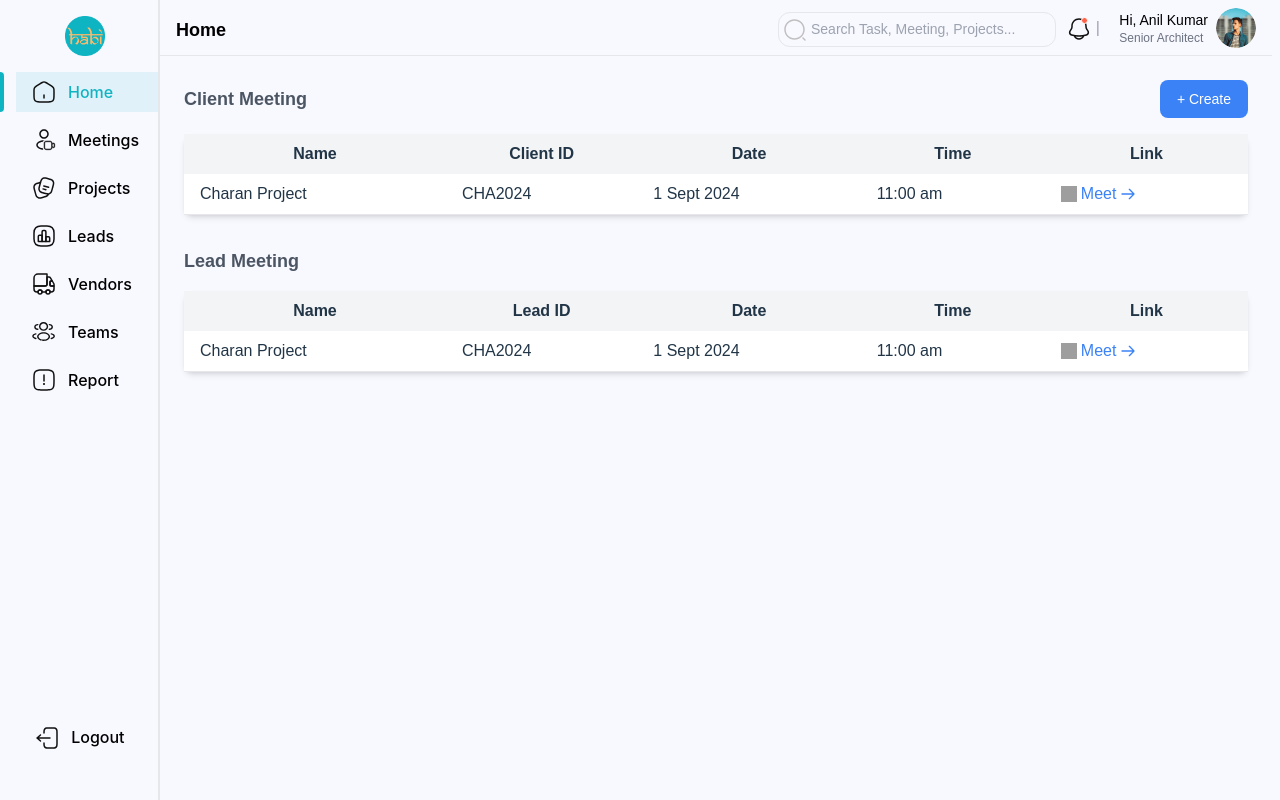
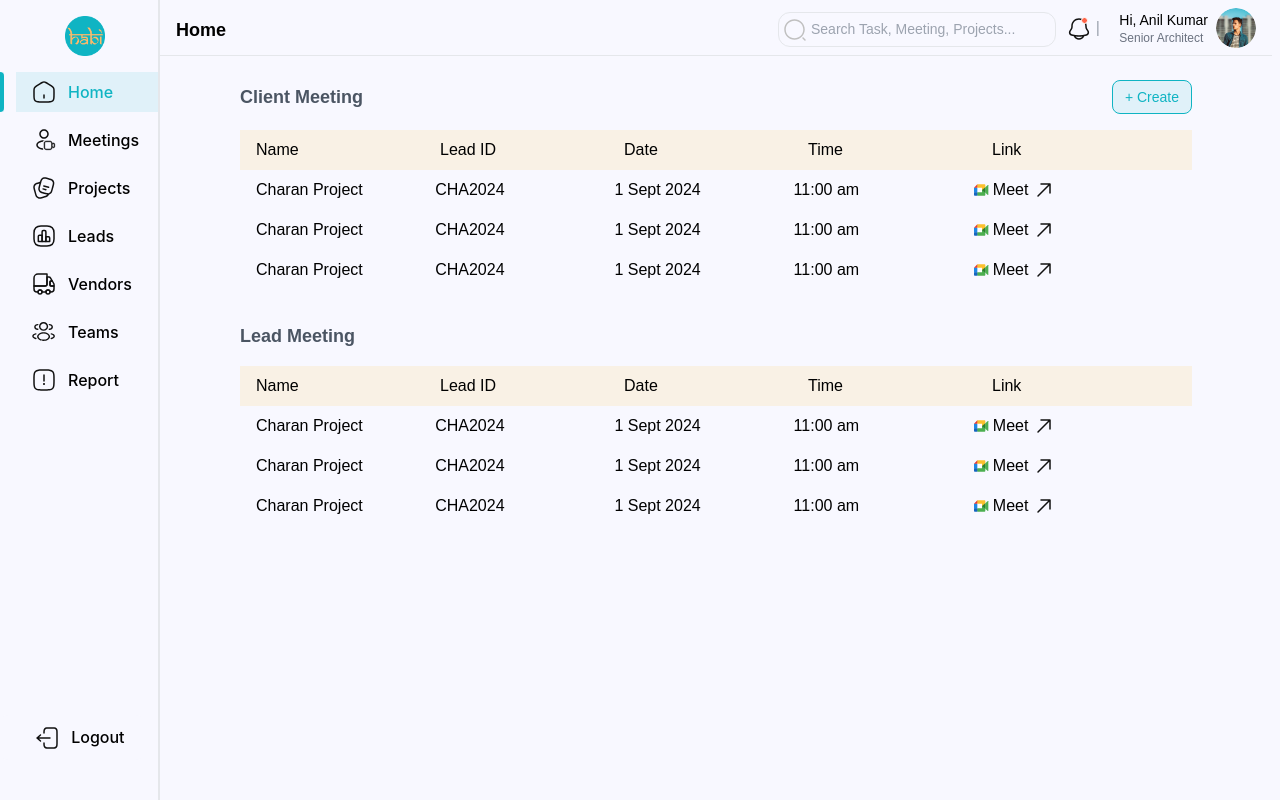
Before and after one commit to tejudharanesh/HABI_internal, a React (Vite) app: page /meeting in a window 1280 px wide. Built offline with nearby package versions, Linux system fonts and the light colour scheme; grey boxes are pictures that could not be loaded; a web font is replaced by a local one.

Commit message:
added priority

```diff
--- a/src/pages/Meeting/Meeting.jsx
+++ b/src/pages/Meeting/Meeting.jsx
@@ -1,5 +1,7 @@
 import React from "react";
 import Header from "../../components/header/Header";
+import gmeet from "../../assets/svg/gmeet.svg";
+import link from "../../assets/svg/link.svg";
 
 const meetingsData = [
   {
@@ -8,6 +10,34 @@ const meetingsData = [
     date: "1 Sept 2024",
     time: "11:00 am",
     type: "client",
+  },
+  {
+    name: "Charan Project",
+    id: "CHA2024",
+    date: "1 Sept 2024",
+    time: "11:00 am",
+    type: "client",
+  },
+  {
+    name: "Charan Project",
+    id: "CHA2024",
+    date: "1 Sept 2024",
+    time: "11:00 am",
+    type: "client",
+  },
+  {
+    name: "Charan Project",
+    id: "CHA2024",
+    date: "1 Sept 2024",
+    time: "11:00 am",
+    type: "lead",
+  },
+  {
+    name: "Charan Project",
+    id: "CHA2024",
+    date: "1 Sept 2024",
+    time: "11:00 am",
+    type: "lead",
   },
   {
     name: "Charan Project",
@@ -28,87 +58,56 @@ const Meeting = () => {
   );
 
   const renderMeetingTableRow = (meeting, index) => (
-    <tr key={index} className="bg-white border-b">
-      <td className="px-4 py-2">{meeting.name}</td>
-      <td className="px-4 py-2">{meeting.id}</td>
-      <td className="px-4 py-2">{meeting.date}</td>
-      <td className="px-4 py-2">{meeting.time}</td>
-      <td className="px-4 py-2">
-        <a href="#" className="text-blue-500 flex items-center space-x-1">
-          <img
-            src="https://upload.wikimedia.org/wikipedia/commons/5/5c/Google_Meet_icon_%282020%29.svg"
-            alt="Meet Icon"
-            className="w-4 h-4"
-          />
-          <span>Meet</span>
-          <svg
-            xmlns="http://www.w3.org/2000/svg"
-            className="h-4 w-4"
-            fill="none"
-            viewBox="0 0 24 24"
-            stroke="currentColor"
-          >
-            <path
-              strokeLinecap="round"
-              strokeLinejoin="round"
-              strokeWidth={2}
-              d="M14 5l7 7m0 0l-7 7m7-7H3"
-            />
-          </svg>
-        </a>
-      </td>
-    </tr>
+    <div className="grid grid-cols-5 mx-4 mr-10" key={index}>
+      <p className="py-2 text-black">{meeting.name}</p>
+      <p className="py-2 text-black">{meeting.id}</p>
+      <p className="py-2 text-black">{meeting.date}</p>
+      <p className="py-2 text-black">{meeting.time}</p>
+      <a
+        href="#"
+        className="text-black flex items-center space-x-1"
+        target="_blank"
+        rel="noopener noreferrer"
+      >
+        <img src={gmeet} alt="Meet Icon" className="w-4 h-4" />
+        <span>Meet</span>
+        <img src={link} alt="->" />
+      </a>
+    </div>
   );
 
   const renderMeetingCard = (meeting, index) => (
     <div
       key={index}
-      className="border bg-white shadow-md rounded-lg p-4 mb-4 flex flex-col gap-2"
+      className="border bg-layoutColor rounded-lg p-4 mb-4 flex flex-col gap-2"
     >
       <div className="flex justify-between">
-        <span className="font-semibold">Name:</span>
-        <span className="text-gray-600">{meeting.name}</span>
+        <span className="font-semibold text-black">Name:</span>
+        <span className="text-black">{meeting.name}</span>
       </div>
       <div className="flex justify-between">
-        <span className="font-semibold">Client ID:</span>
-        <span className="text-gray-600">{meeting.id}</span>
+        <span className="font-semibold text-black">Client ID:</span>
+        <span className="text-black">{meeting.id}</span>
       </div>
       <div className="flex justify-between">
-        <span className="font-semibold">Date:</span>
-        <span className="text-gray-600">{meeting.date}</span>
+        <span className="font-semibold text-black">Date:</span>
+        <span className="text-black">{meeting.date}</span>
       </div>
       <div className="flex justify-between">
-        <span className="font-semibold">Time:</span>
-        <span className="text-gray-600">{meeting.time}</span>
+        <span className="font-semibold text-black">Time:</span>
+        <span className="text-black">{meeting.time}</span>
       </div>
-      <div className="flex justify-between items-center">
+      <div className="flex justify-between items-center text-black">
         <span className="font-semibold">Link:</span>
         <a
           href="#"
-          className="text-blue-500 flex items-center space-x-1"
+          className="text-black flex items-center space-x-1"
           target="_blank"
           rel="noopener noreferrer"
         >
-          <img
-            src="https://upload.wikimedia.org/wikipedia/commons/5/5c/Google_Meet_icon_%282020%29.svg"
-            alt="Meet Icon"
-            className="w-4 h-4"
-          />
+          <img src={gmeet} alt="Meet Icon" className="w-4 h-4" />
           <span>Meet</span>
-          <svg
-            xmlns="http://www.w3.org/2000/svg"
-            className="h-4 w-4"
-            fill="none"
-            viewBox="0 0 24 24"
-            stroke="currentColor"
-          >
-            <path
-              strokeLinecap="round"
-              strokeLinejoin="round"
-              strokeWidth={2}
-              d="M14 5l7 7m0 0l-7 7m7-7H3"
-            />
-          </svg>
+          <img src={link} alt="->" />
         </a>
       </div>
     </div>
@@ -120,36 +119,32 @@ const Meeting = () => {
         className={`flex flex-col bg-layoutColor pl-2 md:px-2 h-auto w-screen md:pl-24 lg:pl-40`}
       >
         <Header />
-        <div className="p-6">
+        <div className="p-6 lg:mx-14 xl:mx-32">
           {/* Client Meeting Section */}
           <div className="mb-8">
             <div className="flex justify-between items-center mb-4">
               <h2 className="text-lg font-semibold text-gray-600">
                 Client Meeting
               </h2>
-              <button className="bg-blue-500 text-white px-4 py-2 rounded-lg text-sm">
+              <button className="bg-primaryO text-primary px-3 py-1.5 rounded-lg border-1 border-primary text-sm">
                 + Create
               </button>
             </div>
 
             {/* Large Screen: Table Layout */}
-            <div className="hidden lg:block">
-              <table className="min-w-full bg-white shadow-md rounded-lg">
-                <thead>
-                  <tr className="bg-gray-100">
-                    <th className="px-4 py-2">Name</th>
-                    <th className="px-4 py-2">Client ID</th>
-                    <th className="px-4 py-2">Date</th>
-                    <th className="px-4 py-2">Time</th>
-                    <th className="px-4 py-2">Link</th>
-                  </tr>
-                </thead>
-                <tbody>{clientMeetings.map(renderMeetingTableRow)}</tbody>
-              </table>
+            <div className="hidden md:block">
+              <div className="grid grid-cols-5 bg-secondary1 px-4">
+                <p className="py-2 text-black">Name</p>
+                <p className="py-2 text-black">Lead ID</p>
+                <p className="py-2 text-black">Date</p>
+                <p className="py-2 text-black">Time</p>
+                <p className="py-2 text-black">Link</p>
+              </div>
+              <div>{leadMeetings.map(renderMeetingTableRow)}</div>
             </div>
 
             {/* Small Screen: Card Layout */}
-            <div className="lg:hidden">
+            <div className="md:hidden">
               {clientMeetings.map((meeting, index) =>
                 renderMeetingCard(meeting, index)
               )}
@@ -163,23 +158,19 @@ const Meeting = () => {
             </h2>
 
             {/* Large Screen: Table Layout */}
-            <div className="hidden lg:block">
-              <table className="min-w-full bg-white shadow-md rounded-lg">
-                <thead>
-                  <tr className="bg-gray-100">
-                    <th className="px-4 py-2">Name</th>
-                    <th className="px-4 py-2">Lead ID</th>
-                    <th className="px-4 py-2">Date</th>
-                    <th className="px-4 py-2">Time</th>
-                    <th className="px-4 py-2">Link</th>
-                  </tr>
-                </thead>
-                <tbody>{leadMeetings.map(renderMeetingTableRow)}</tbody>
-              </table>
+            <div className="hidden md:block">
+              <div className="grid grid-cols-5 bg-secondary1 px-4 ">
+                <p className="py-2 text-black">Name</p>
+                <p className="py-2 text-black">Lead ID</p>
+                <p className="py-2 text-black">Date</p>
+                <p className="py-2 text-black">Time</p>
+                <p className="py-2 text-black">Link</p>
+              </div>
+              <div>{leadMeetings.map(renderMeetingTableRow)}</div>
             </div>
 
             {/* Small Screen: Card Layout */}
-            <div className="lg:hidden">
+            <div className="md:hidden">
               {leadMeetings.map((meeting, index) =>
                 renderMeetingCard(meeting, index)
               )}
```
